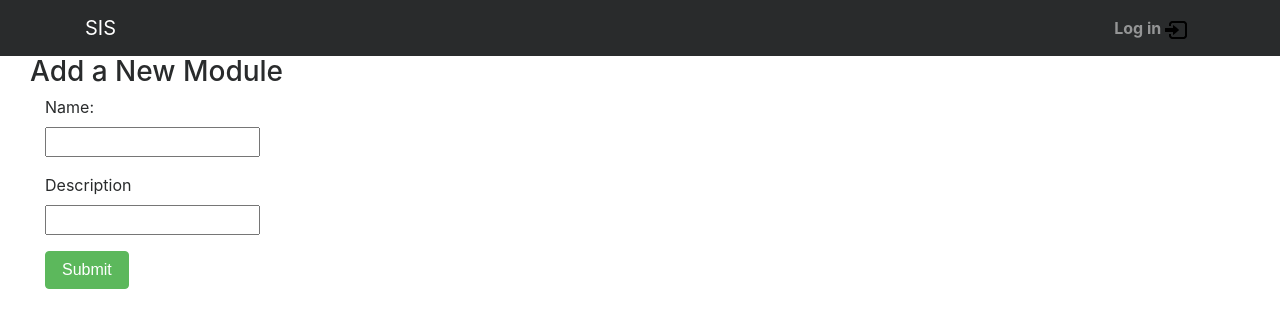
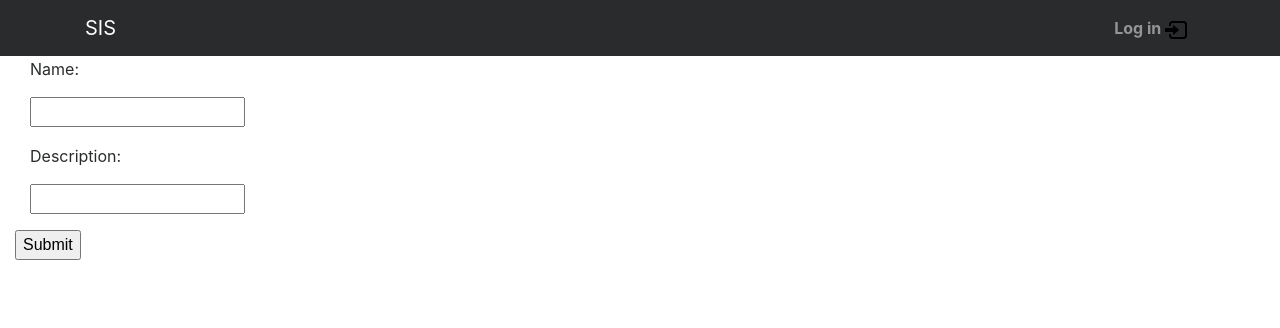
Before and after one commit to GGBusuioc/Coursework-planning-and-Time-management-tool, a Django app: page /create_module/ in a window 1280 px wide. Shown: the top 328 px of the page. Run offline with Django 3.2, Linux system fonts and the light colour scheme; a user stored in the database is signed in; some libraries are stand-ins or nearby versions.

Commit message:
Create coursework & Enroll module Filtering

```diff
--- a/mysite/sis/forms.py
+++ b/mysite/sis/forms.py
@@ -27,11 +27,30 @@ class CourseworkForm(forms.ModelForm):
         'start' : DateInput(),
         'end' : DateInput(),
         }
+    def __init__(self,  *args, user=None, **kwargs ):
+        super(CourseworkForm, self).__init__(*args,**kwargs)
+
+        if user:
+            modules = UserModuleMembership.objects.filter(user=user)
+            qr = Module.objects.none()
+
+            for module in modules:
+                print(module.module)
+                qr =  qr | Module.objects.filter(name=module.module)
+            self.fields['module'].queryset = qr
+
 
 class UserModuleForm(forms.ModelForm):
     class Meta:
         model = UserModuleMembership
         fields = ['user','module']
+
+    def __init__(self,  *args, **kwargs ):
+        super(UserModuleForm, self).__init__(*args,**kwargs)
+
+
+
+        self.fields['user'].queryset = User.objects.filter(student=True)
 
 
 
--- a/mysite/sis/templates/sis/create_module.html
+++ b/mysite/sis/templates/sis/create_module.html
@@ -3,47 +3,18 @@
 {% block content %}
 
 
-<div class="container-fluid">
+<form class="" action="{% url 'sis:create_module'%}" method="post">
+  {% if error_message %}
+      <p><strong>{{ error_message }}</strong></p>
+  {% endif %}
 
-  <div class="row">
 
-     <div class="col-sm-12 col-md-7">
-         <div class="panel panel-default">
-             <div class="panel-body">
-                 <h3>Add a New Module</h3>
-                 {% if error_message %}
-                     <p><strong>{{ error_message }}</strong></p>
-                 {% endif %}
-                 <form class="form-horizontal" role="form" action="{% url 'sis:create_module'%}" method="post" enctype="multipart/form-data">
-                     {% csrf_token %}
-                     {% include 'sis/form_template.html' %}
-                     <div class="form-group">
-                         <label class="control-label col-sm-2" for="id_module">
-                             Name:
-                         </label>
-                         <div class="col-sm-10">
-                             <input maxlength="30" name="name">
-                         </div>
-                      </div>
-                      <div class="form-group">
-                          <label class="control-label col-sm-2" for="id_username">
-                              Description
-                          </label>
-                          <div class="col-sm-10">
-                              <input maxlength="30" name="description" >
-                          </div>
-                      </div>
-                     <div class="form-group">
-                         <div class="col-sm-offset-2 col-sm-10">
-                             <button type="submit" class="btn btn-success">Submit</button>
-                         </div>
-                     </div>
-                 </form>
-             </div>
-         </div>
-     </div>
+  {% csrf_token %}
+  {% include 'sis/form_template.html' %}
+    <input type="submit" name="submit" value="Submit" />
 
-</div>
+</form>
+
 
 
 
--- a/mysite/sis/views.py
+++ b/mysite/sis/views.py
@@ -163,6 +163,7 @@ def taught_modules(request):
 
 
 def create_module(request):
+
     if not request.user.is_staff:
         return HttpResponseRedirect('/login_user/')
 
@@ -174,20 +175,23 @@ def create_module(request):
         description = request.POST['description']
 
         Module.objects.create(name=name, description=description)
-    return render(request,'sis/create_module.html')
+    return render(request,'sis/create_module.html', {'form':form})
 
 
 
 def create_coursework(request):
+
     if not request.user.is_professor:
         return HttpResponseRedirect('/login_user/')
+    print("request user before form")
 
-    form = CourseworkForm(request.POST or None)
+    form = CourseworkForm(request.POST, user=request.user)
+    print("AAAA")
 
+    print(form.is_valid())
     # print(form.errors.as_data())
     # print(form.is_valid())
     if form.is_valid():
-        print(request.POST['module'])
         module = Module.objects.get(id=request.POST['module'])
         title = request.POST['title']
         description = request.POST['description']
```
Also changed, not shown: mysite/sis/templates/sis/create_coursework.html (+10 -4 lines), mysite/db.sqlite3.
